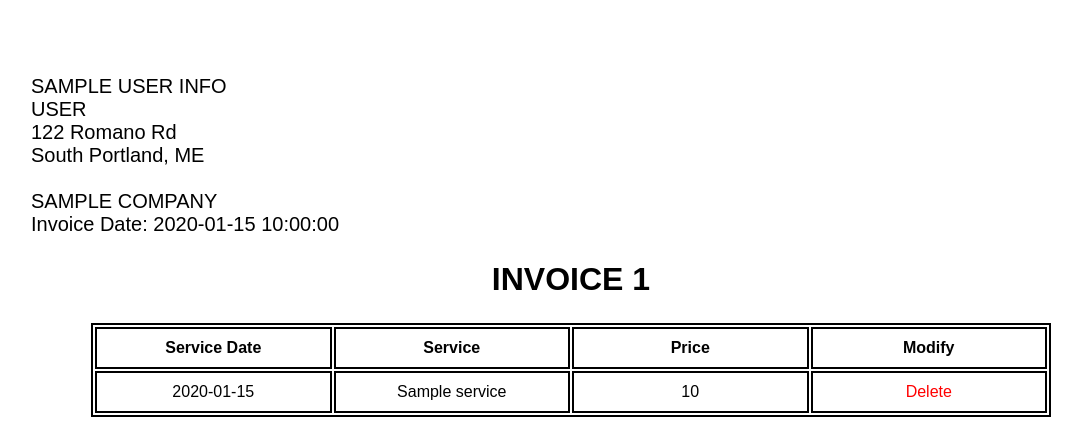
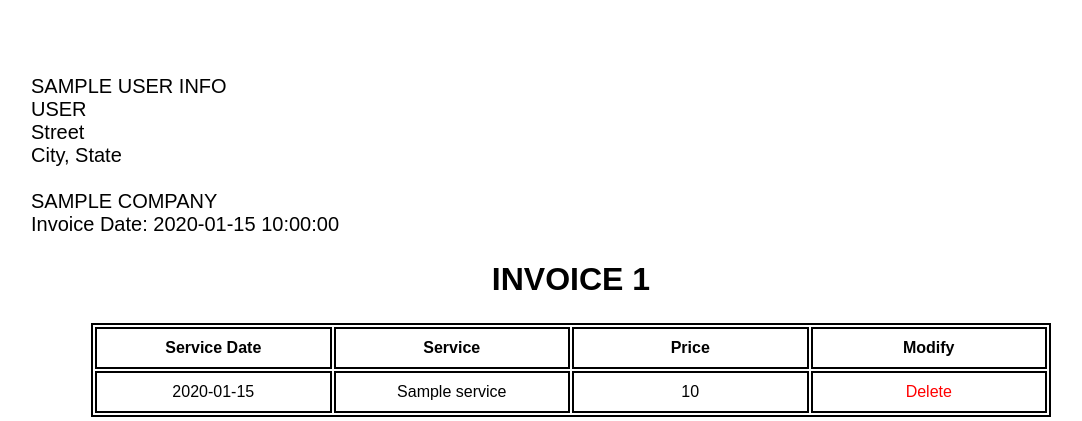
Before and after one commit to fabiananzures/Projects, a Flask app: template EzInvoice/templates/create_invoice.html in a window 1280 px wide. Shown: the top 421 px of the page, without its empty margins (69-1151 px from the left). Run offline with Flask 3, Linux system fonts and the light colour scheme; the template is opened without the code that fills it: most values are stand-ins (such as "Sample title", 1, 10 or a date in 2020); parts of the project's set-up code (start-up, migrations or seed data) failed here and were passed over.

Commit message:
Uploading changes

```diff
--- a/EzInvoice/static/testing.txt
+++ /dev/null
@@ -1,6 +0,0 @@
-{% for name,lastname in user_info%}
-                {{ name }}
-                {{ lastname }}
-                122 Romano Rd
-                South Portland, ME
-                {% endfor %}
--- a/EzInvoice/templates/create_invoice.html
+++ b/EzInvoice/templates/create_invoice.html
@@ -15,9 +15,9 @@
                     <br>
                     {{ lastname.upper() }}
                     <br>
-                    122 Romano Rd
+                    Street
                     <br>
-                    South Portland, ME
+                    City, State
                     <br>
                     <br>
                     {{ company.upper() }}
```
